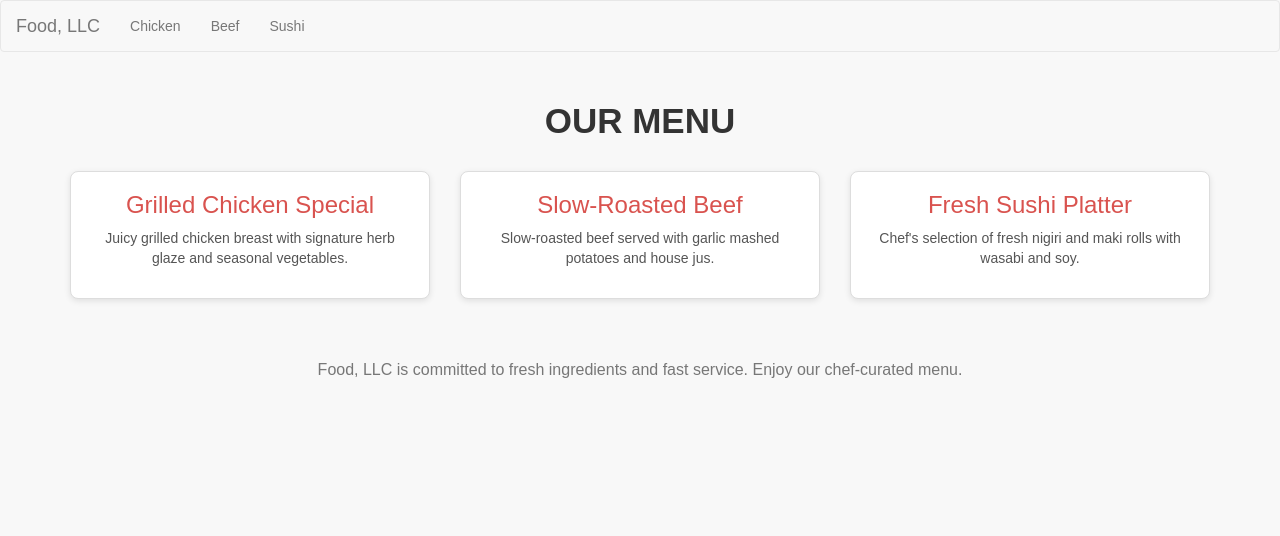
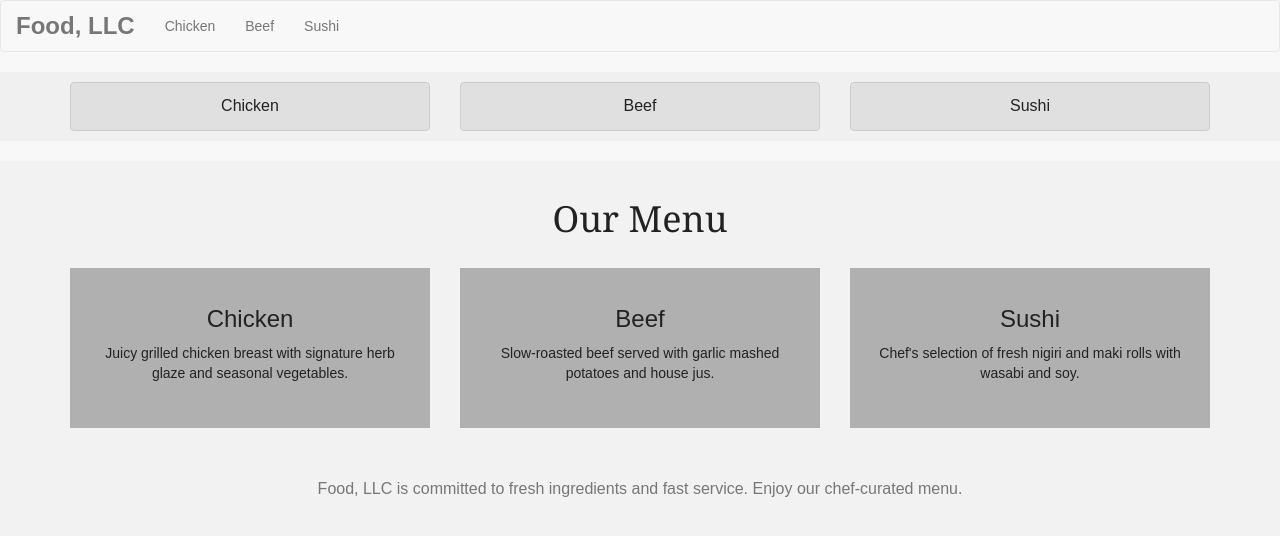
Before and after one commit to mohsin9951/module3-solution, a plain HTML site: page index.html in a window 1280 px wide. Drawn offline with nearby package versions, Linux system fonts and the light colour scheme; files that its build step writes are made by us from their sources.

Commit message:
Updated index.html and style.css with latest changes

```diff
--- a/index.html
+++ b/index.html
@@ -1,36 +1,29 @@
 <!doctype html>
 <html lang="en">
 <head>
-  <!-- Metadata and page setup -->
   <meta charset="utf-8">
   <meta name="viewport" content="width=device-width, initial-scale=1">
 
   <title>Food, LLC — Our Menu</title>
 
-  <!-- Bootstrap 3 CSS -->
   <link rel="stylesheet" href="https://maxcdn.bootstrapcdn.com/bootstrap/3.3.7/css/bootstrap.min.css">
-
-  <!-- Custom Styles -->
   <link rel="stylesheet" href="css/style.css">
 </head>
 <body>
 
-  <!-- Main Navigation Bar -->
+  <!-- Navigation / Top Menu -->
   <nav class="navbar navbar-default">
     <div class="container-fluid">
       <div class="navbar-header">
-        <!-- Toggle button (appears only on extra-small screens) -->
         <button type="button" class="navbar-toggle visible-xs" data-toggle="collapse" data-target="#main-menu">
           <span class="sr-only">Toggle navigation</span>
           <span class="icon-bar"></span>
           <span class="icon-bar"></span>
           <span class="icon-bar"></span>
         </button>
-        <!-- Brand Name -->
         <a class="navbar-brand" href="#">Food, LLC</a>
       </div>
 
-      <!-- Collapsible Menu (visible only on extra-small screens) -->
       <div class="collapse navbar-collapse visible-xs" id="main-menu" aria-expanded="false">
         <ul class="nav navbar-nav">
           <li><a href="#">Chicken</a></li>
@@ -41,46 +34,52 @@
     </div>
   </nav>
 
-  <!-- Main Content Section -->
+  <!-- Menu Buttons Row (Desktop / Tablet) -->
+  <div class="container-fluid menu-row">
+    <div class="container text-center">
+      <div class="row">
+        <div class="col-xs-12 col-sm-4"><button class="menu-btn">Chicken</button></div>
+        <div class="col-xs-12 col-sm-4"><button class="menu-btn">Beef</button></div>
+        <div class="col-xs-12 col-sm-4"><button class="menu-btn">Sushi</button></div>
+      </div>
+    </div>
+  </div>
+
+  <!-- Tall Section -->
   <div class="container-fluid tall-section">
     <div class="container">
       <h1 class="text-center page-heading">Our Menu</h1>
 
-      <!-- Menu Items Row -->
       <div class="row">
-        <div class="col-md-4 col-sm-4 col-xs-12">
+        <div class="col-xs-12 col-sm-4">
           <div class="menu-box">
-            <h3>Grilled Chicken Special</h3>
+            <h3>Chicken</h3>
             <p>Juicy grilled chicken breast with signature herb glaze and seasonal vegetables.</p>
           </div>
         </div>
 
-        <div class="col-md-4 col-sm-4 col-xs-12">
+        <div class="col-xs-12 col-sm-4">
           <div class="menu-box">
-            <h3>Slow-Roasted Beef</h3>
+            <h3>Beef</h3>
             <p>Slow-roasted beef served with garlic mashed potatoes and house jus.</p>
           </div>
         </div>
 
-        <div class="col-md-4 col-sm-4 col-xs-12">
+        <div class="col-xs-12 col-sm-4">
           <div class="menu-box">
-            <h3>Fresh Sushi Platter</h3>
+            <h3>Sushi</h3>
             <p>Chef's selection of fresh nigiri and maki rolls with wasabi and soy.</p>
           </div>
         </div>
       </div>
 
-      <!-- Extra Text Section -->
       <div class="spacer">
         <p>Food, LLC is committed to fresh ingredients and fast service. Enjoy our chef-curated menu.</p>
       </div>
     </div>
   </div>
 
-  <!-- jQuery (required for Bootstrap 3 JS plugins) -->
   <script src="https://ajax.googleapis.com/ajax/libs/jquery/1.12.4/jquery.min.js"></script>
-
-  <!-- Bootstrap 3 JavaScript -->
   <script src="https://maxcdn.bootstrapcdn.com/bootstrap/3.3.7/js/bootstrap.min.js"></script>
 </body>
 </html>
--- a/style.css
+++ b/style.css
@@ -1,60 +1,97 @@
-/* General Styles */
+/* Basic Typography */
 body {
   font-family: Arial, sans-serif;
+  color: #222;
   background-color: #f8f8f8;
-  margin: 0;
-  padding: 0;
 }
 
-/* Page Headings */
-.page-heading {
-  font-size: 2.5em;
-  font-weight: bold;
-  margin: 30px 0;
-  text-transform: uppercase;
-  text-align: center;
+/* Navbar Brand */
+.navbar-brand {
+  font-weight: 700;
+  font-size: 24px;
 }
 
-/* Menu Box Styles */
+/* Menu Row Buttons */
+.menu-row {
+  background-color: #f0f0f0; /* matches mockup top menu background */
+  padding: 10px 0;
+  margin-bottom: 20px;
+}
+
+.menu-btn {
+  width: 100%;
+  padding: 12px;
+  font-size: 16px;
+  background-color: #e0e0e0; /* button background */
+  border: 1px solid #ccc;
+  border-radius: 4px;
+  cursor: pointer;
+  transition: all 0.3s ease;
+}
+
+.menu-btn:hover {
+  background-color: #d8d8d8;
+}
+
+/* Page Heading */
+.page-heading {
+  margin-top: 18px;
+  margin-bottom: 30px;
+  font-family: Georgia, serif;
+}
+
+/* Tall Section */
+.tall-section {
+  min-height: 1000px;
+  background-color: #f2f2f2;
+  padding-top: 20px;
+  padding-bottom: 20px;
+}
+
+/* Menu Boxes */
 .menu-box {
-  background-color: #ffffff;
-  border: 1px solid #ddd;
-  border-radius: 8px;
-  padding: 20px;
+  background-color: #b0b0b0; /* matches the gray in your mockup behind text */
+  padding: 18px;
   margin-bottom: 20px;
   text-align: center;
-  box-shadow: 0 2px 6px rgba(0, 0, 0, 0.1);
-  transition: all 0.3s ease; /* smooth hover animation */
+  min-height: 160px;
+  transition: all 0.3s ease;
 }
 
-.menu-box h3 {
-  margin-top: 0;
-  color: #d9534f; /* Bootstrap's red tone for food theme */
-}
-
-.menu-box p {
-  color: #555;
-  font-size: 14px;
-}
-
-/* Hover Effect for Menu Boxes */
 .menu-box:hover {
   transform: translateY(-5px);
   box-shadow: 0 6px 12px rgba(0, 0, 0, 0.2);
-  background-color: #fff8f8; /* subtle background change */
 }
 
 /* Spacer Section */
 .spacer {
-  margin-top: 40px;
+  margin-top: 30px;
   text-align: center;
   color: #777;
   font-size: 16px;
 }
 
-/* Responsive Tweaks */
-@media (max-width: 768px) {
-  .page-heading {
-    font-size: 2em;
+/* Mobile Menu Styles */
+@media (max-width: 767px) {
+  .navbar-collapse {
+    width: 100%;
+    background-color: #efe5d9;
+  }
+
+  .navbar-collapse .nav > li > a {
+    display: block;
+    padding: 14px 18px;
+    border-bottom: 1px solid #d8cfc6;
+  }
+
+  .navbar-brand {
+    padding-left: 15px;
   }
 }
+
+/* Hide Navbar Collapse on Larger Screens */
+@media (min-width: 768px) {
+  .navbar-collapse {
+    display: none !important;
+  }
+}
```
